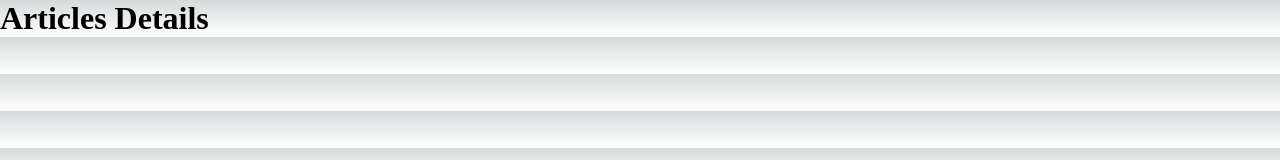
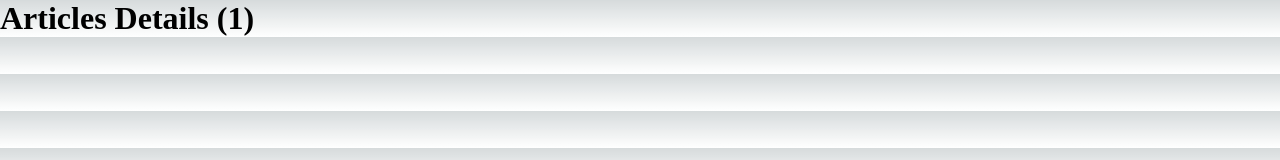
Before and after one commit to Mehdi-haghdoost/practice-nextjs, a Next.js app: page /articles/1 in a window 1280 px wide. Shown: the top 160 px of the page. Built offline with nearby package versions, Linux system fonts and the light colour scheme.

Commit message:
use useRouter() for get shortName of addressBar

```diff
--- a/pages/articles/[shortName].js
+++ b/pages/articles/[shortName].js
@@ -1,8 +1,13 @@
-import React from 'react'
+import React from 'react';
+import { useRouter } from 'next/router';
 
 function ArticlesDetails() {
+
+    const route = useRouter()
+    console.log(route.query.shortName);
+
   return (
-    <h1>Articles Details</h1>
+    <h1>{`Articles Details (${route.query.shortName})`}</h1>
   )
 }
 
```
